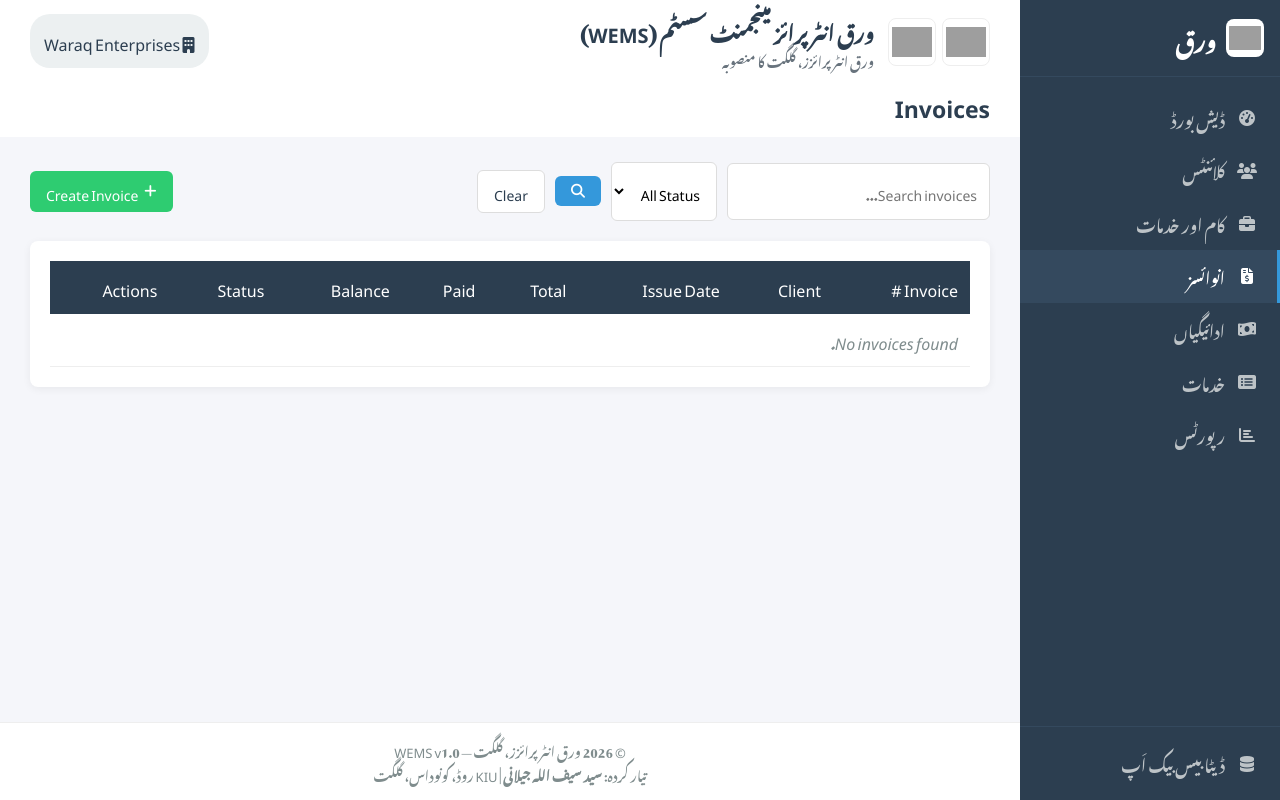
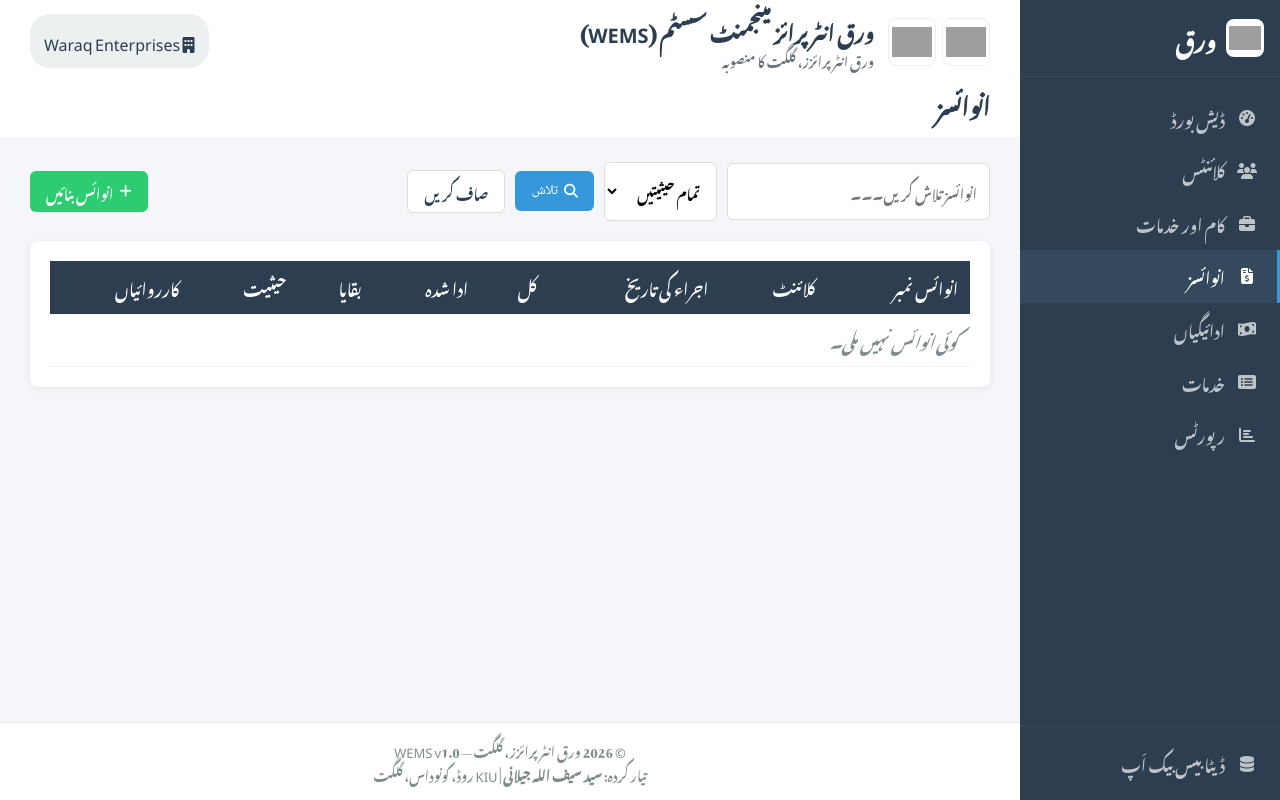
Before and after one commit to xl8saif/WEMS, a Flask app: page /invoices in a window 1280 px wide. Run offline with Flask 3, Linux system fonts and the light colour scheme; data that the repository does not hold is empty; grey boxes are pictures that could not be loaded.

Commit message:
Localize invoice list and filters to Urdu

```diff
--- a/templates/invoices/list.html
+++ b/templates/invoices/list.html
@@ -1,48 +1,7 @@
 {% extends "base.html" %}
-{% block title %}Invoices - WEMS{% endblock %}
-{% block page_title %}Invoices{% endblock %}
+{% block title %}انوائسز — WEMS{% endblock %}
+{% block page_title %}انوائسز{% endblock %}
 {% block content %}
-<div class="page-actions">
-    <form class="search-form" method="get">
-        <input type="text" name="search" placeholder="Search invoices..." value="{{ search }}" class="form-input">
-        <select name="status" class="form-select">
-            <option value="">All Status</option>
-            <option value="Paid" {% if status == 'Paid' %}selected{% endif %}>Paid</option>
-            <option value="Unpaid" {% if status == 'Unpaid' %}selected{% endif %}>Unpaid</option>
-            <option value="Partial" {% if status == 'Partial' %}selected{% endif %}>Partial</option>
-        </select>
-        <button type="submit" class="btn btn-primary"><i class="fas fa-search"></i></button>
-        <a href="{{ url_for('invoices_list') }}" class="btn btn-outline">Clear</a>
-    </form>
-    <a href="{{ url_for('invoice_create') }}" class="btn btn-success"><i class="fas fa-plus"></i> Create Invoice</a>
-</div>
-<div class="card">
-    <table class="data-table">
-        <thead>
-            <tr><th>Invoice #</th><th>Client</th><th>Issue Date</th><th>Total</th><th>Paid</th><th>Balance</th><th>Status</th><th>Actions</th></tr>
-        </thead>
-        <tbody>
-            {% for inv in invoices %}
-            <tr>
-                <td><a href="{{ url_for('invoice_detail', id=inv.id) }}">{{ inv.invoice_number }}</a></td>
-                <td>{{ inv.client_name }}</td>
-                <td>{{ inv.issue_date }}</td>
-                <td>{{ "{:,.0f}".format(inv.total_amount) }}</td>
-                <td>{{ "{:,.0f}".format(inv.paid_amount) }}</td>
-                <td class="{% if inv.balance_due > 0 %}text-danger{% endif %}">{{ "{:,.0f}".format(inv.balance_due) }}</td>
-                <td><span class="status-badge status-{{ inv.status|lower }}">{{ inv.status }}</span></td>
-                <td class="actions">
-                    <a href="{{ url_for('invoice_detail', id=inv.id) }}" class="btn btn-sm btn-info"><i class="fas fa-eye"></i></a>
-                    <a href="{{ url_for('invoice_pdf', id=inv.id) }}" class="btn btn-sm btn-primary" target="_blank"><i class="fas fa-file-pdf"></i></a>
-                    <form action="{{ url_for('invoice_delete', id=inv.id) }}" method="post" class="inline-form" onsubmit="return confirm('Delete this invoice?');">
-                        <button type="submit" class="btn btn-sm btn-danger"><i class="fas fa-trash"></i></button>
-                    </form>
-                </td>
-            </tr>
-            {% else %}
-            <tr><td colspan="8" class="empty-state">No invoices found.</td></tr>
-            {% endfor %}
-        </tbody>
-    </table>
-</div>
+<div class="page-actions"><form class="search-form" method="get"><input type="text" name="search" placeholder="انوائسز تلاش کریں۔۔۔" value="{{ search }}" class="form-input"><select name="status" class="form-select"><option value="">تمام حیثیتیں</option><option value="Paid" {% if status == 'Paid' %}selected{% endif %}>ادا شدہ</option><option value="Unpaid" {% if status == 'Unpaid' %}selected{% endif %}>غیر ادا شدہ</option><option value="Partial" {% if status == 'Partial' %}selected{% endif %}>جزوی ادائیگی</option></select><button type="submit" class="btn btn-primary"><i class="fas fa-search"></i> تلاش</button><a href="{{ url_for('invoices_list') }}" class="btn btn-outline">صاف کریں</a></form><a href="{{ url_for('invoice_create') }}" class="btn btn-success"><i class="fas fa-plus"></i> انوائس بنائیں</a></div>
+<div class="card"><table class="data-table"><thead><tr><th>انوائس نمبر</th><th>کلائنٹ</th><th>اجراء کی تاریخ</th><th>کل</th><th>ادا شدہ</th><th>بقایا</th><th>حیثیت</th><th>کارروائیاں</th></tr></thead><tbody>{% for inv in invoices %}<tr><td><a href="{{ url_for('invoice_detail', id=inv.id) }}">{{ inv.invoice_number }}</a></td><td>{{ inv.client_name }}</td><td>{{ inv.issue_date }}</td><td>{{ "{:,.0f}".format(inv.total_amount) }}</td><td>{{ "{:,.0f}".format(inv.paid_amount) }}</td><td class="{% if inv.balance_due > 0 %}text-danger{% endif %}">{{ "{:,.0f}".format(inv.balance_due) }}</td><td><span class="status-badge status-{{ inv.status|lower }}">{{ status_labels.get(inv.status, inv.status) }}</span></td><td class="actions"><a href="{{ url_for('invoice_detail', id=inv.id) }}" class="btn btn-sm btn-info" title="دیکھیں"><i class="fas fa-eye"></i></a><a href="{{ url_for('invoice_pdf', id=inv.id) }}" class="btn btn-sm btn-primary" target="_blank" title="پی ڈی ایف"><i class="fas fa-file-pdf"></i></a><form action="{{ url_for('invoice_delete', id=inv.id) }}" method="post" class="inline-form" onsubmit="return confirm('کیا آپ اس انوائس کو حذف کرنا چاہتے ہیں؟');"><button type="submit" class="btn btn-sm btn-danger" title="حذف"><i class="fas fa-trash"></i></button></form></td></tr>{% else %}<tr><td colspan="8" class="empty-state">کوئی انوائس نہیں ملی۔</td></tr>{% endfor %}</tbody></table></div>
 {% endblock %}
```
